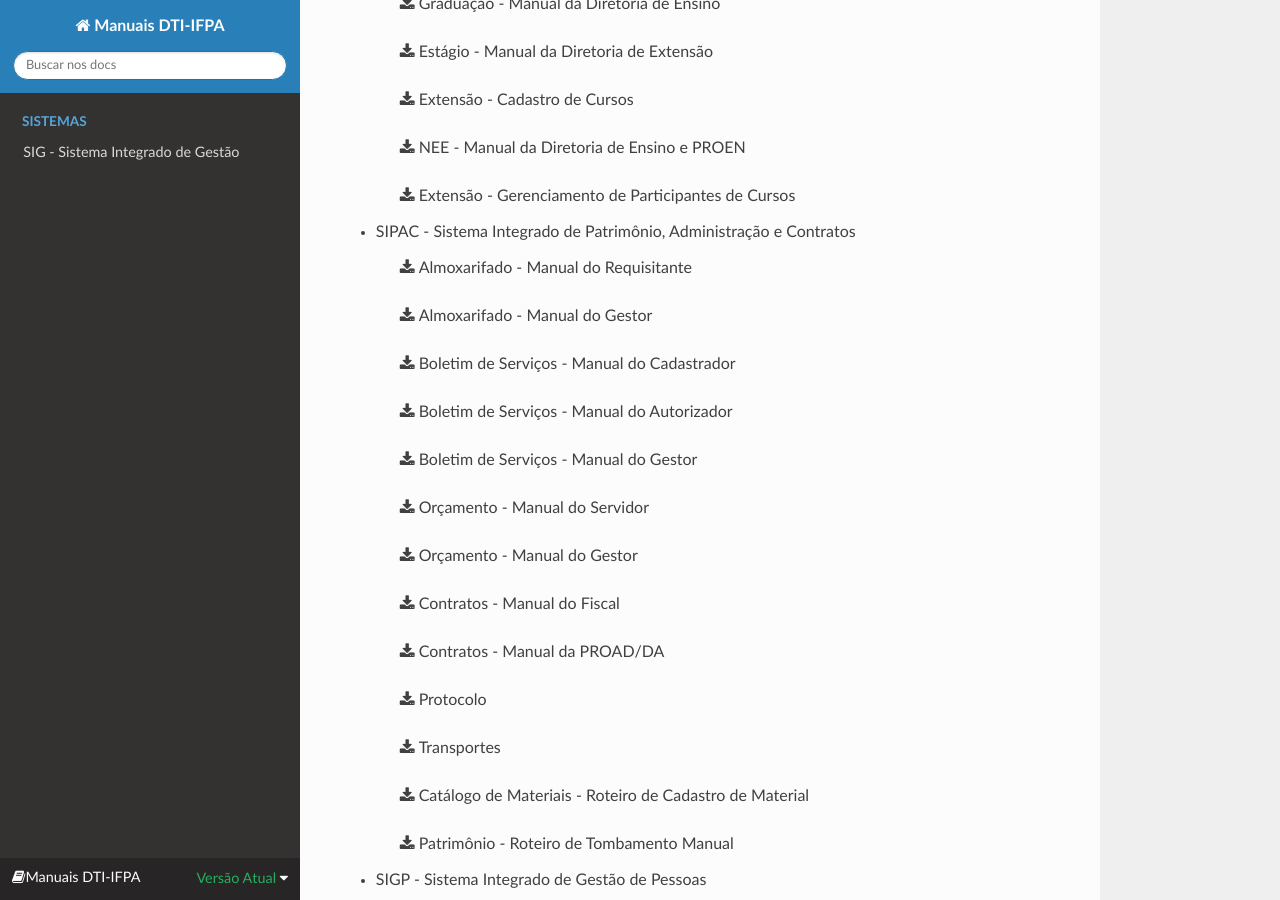
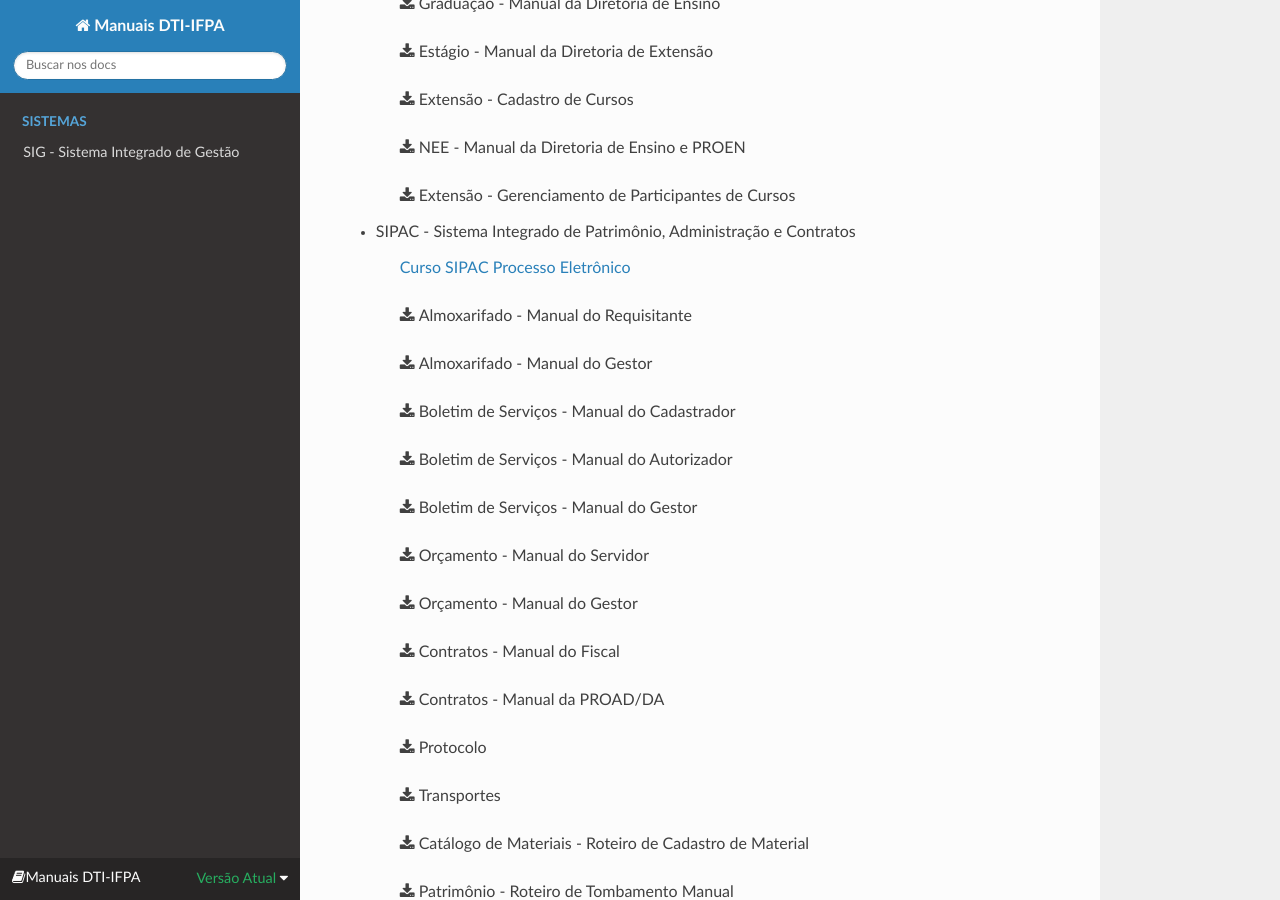
Before and after one commit to djangonauta/dti-docs, a Sphinx documentation site: the page built from source/index.rst, in a window 1280 px wide and 900 px high, scrolled down 801 px. Built offline with Sphinx 7.4.7 and the Read the Docs theme 2.0.0, drawn with Linux system fonts in a browser that asks for light colours.

Commit message:
adicionado link para curso sipac processo eletrônico

```diff
--- a/source/index.rst
+++ b/source/index.rst
@@ -41,6 +41,8 @@
         :download:`Extensão - Gerenciamento de Participantes de Cursos <../build/html/_static/manuais/sigaa/SIGAA.Modulo.Extensao.Gerenciamento.de.Participantes.de.Cursos.pdf>`
 
     * SIPAC - Sistema Integrado de Patrimônio, Administração e Contratos
+
+        `Curso SIPAC Processo Eletrônico <https://drive.google.com/file/d/1Ks41UV4ZIzLqexz1oW4UTX8TKlUhCh2W/view?usp=sharing>`_
 
         :download:`Almoxarifado - Manual do Requisitante <../build/html/_static/manuais/sipac/Manual-requisitante-material-portal.pdf>`
 
```
Also changed, not shown: 2 other files.
